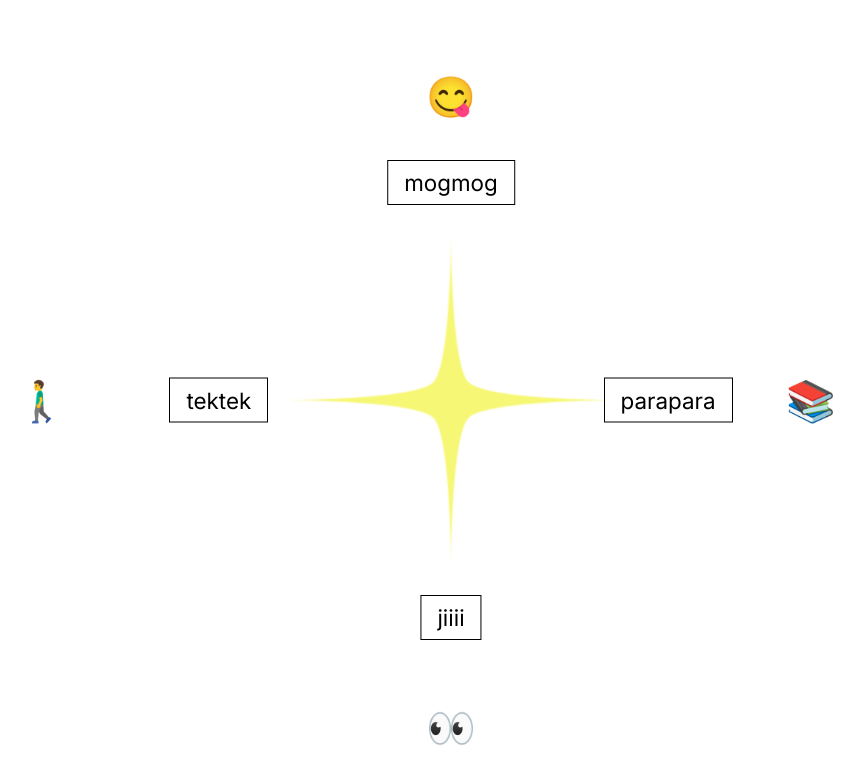
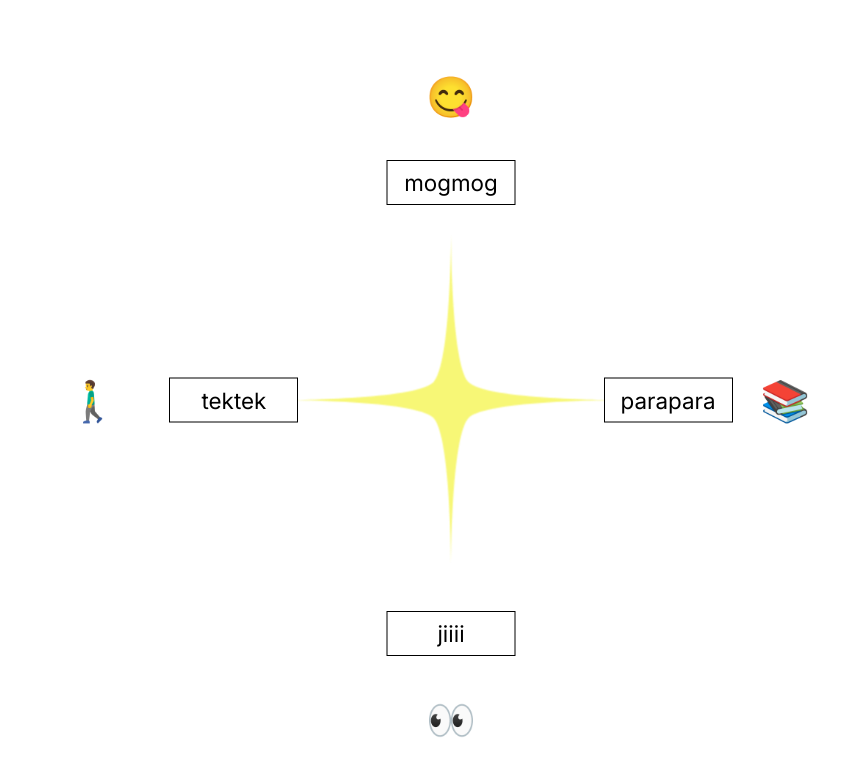
Before and after one commit to 0kyon/kyon-s-room, a Next.js app: page /livingroom in a window 1280 px wide. Shown: the top 784 px of the page, without its empty margins (189-1053 px from the left). Built offline with nearby package versions, Linux system fonts and the light colour scheme.

Commit message:
living roomのデザインの再現、あとはサブメニューだけ！

```diff
--- a/src/app/livingroom/page.tsx
+++ b/src/app/livingroom/page.tsx
@@ -53,7 +53,7 @@ export default function LivingRoom() {
         {/* tektek */}
         <div
           className={`${styles.emoji} ${activeMenu === 'tektek' ? styles.active : ''}`}
-          style={{ top: '50%', left: '18%', cursor: 'pointer' }}
+          style={{ top: '50%', left: '22%', cursor: 'pointer' }}
           onClick={() => toggleMenu('tektek')}
         >🚶‍♂️</div>
         <div
@@ -89,7 +89,7 @@ export default function LivingRoom() {
         {/* parapara */}
         <div
           className={`${styles.emoji} ${activeMenu === 'parapara' ? styles.active : ''}`}
-          style={{ top: '50%', right: '18%', cursor: 'pointer' }}
+          style={{ top: '50%', right: '20%', cursor: 'pointer' }}
           onClick={() => toggleMenu('parapara')}
         >📚</div>
         <div
@@ -118,7 +118,7 @@ export default function LivingRoom() {
         {/* jiiii */}
         <div
           className={`${styles.emoji} ${activeMenu === 'jiiii' ? styles.active : ''}`}
-          style={{ bottom: '3%', left: '50%', cursor: 'pointer' }}
+          style={{ bottom: '4%', left: '50%', cursor: 'pointer' }}
           onClick={() => toggleMenu('jiiii')}
         >👀</div>
         <div
--- a/src/app/livingroom/styles.module.css
+++ b/src/app/livingroom/styles.module.css
@@ -55,6 +55,7 @@
   position: absolute;
   display: flex;
   align-items: center;
+  justify-content: center;
   border: 1px solid black;
   padding: 8px 16px;
   font-size: 1.4rem;
@@ -63,6 +64,8 @@
   background-color: white;
   cursor: pointer;
   z-index: 2;
+  width: 95px; /* paraparaボタンのサイズに合わせた固定幅 */
+  text-align: center;
 }
 
 /* 位置指定 */
@@ -74,7 +77,7 @@
 }
 
 .bottom {
-  bottom: 20%;
+  bottom: 18%;
   left: 50%;
   transform: translateX(-50%);
   flex-direction: column;
```
